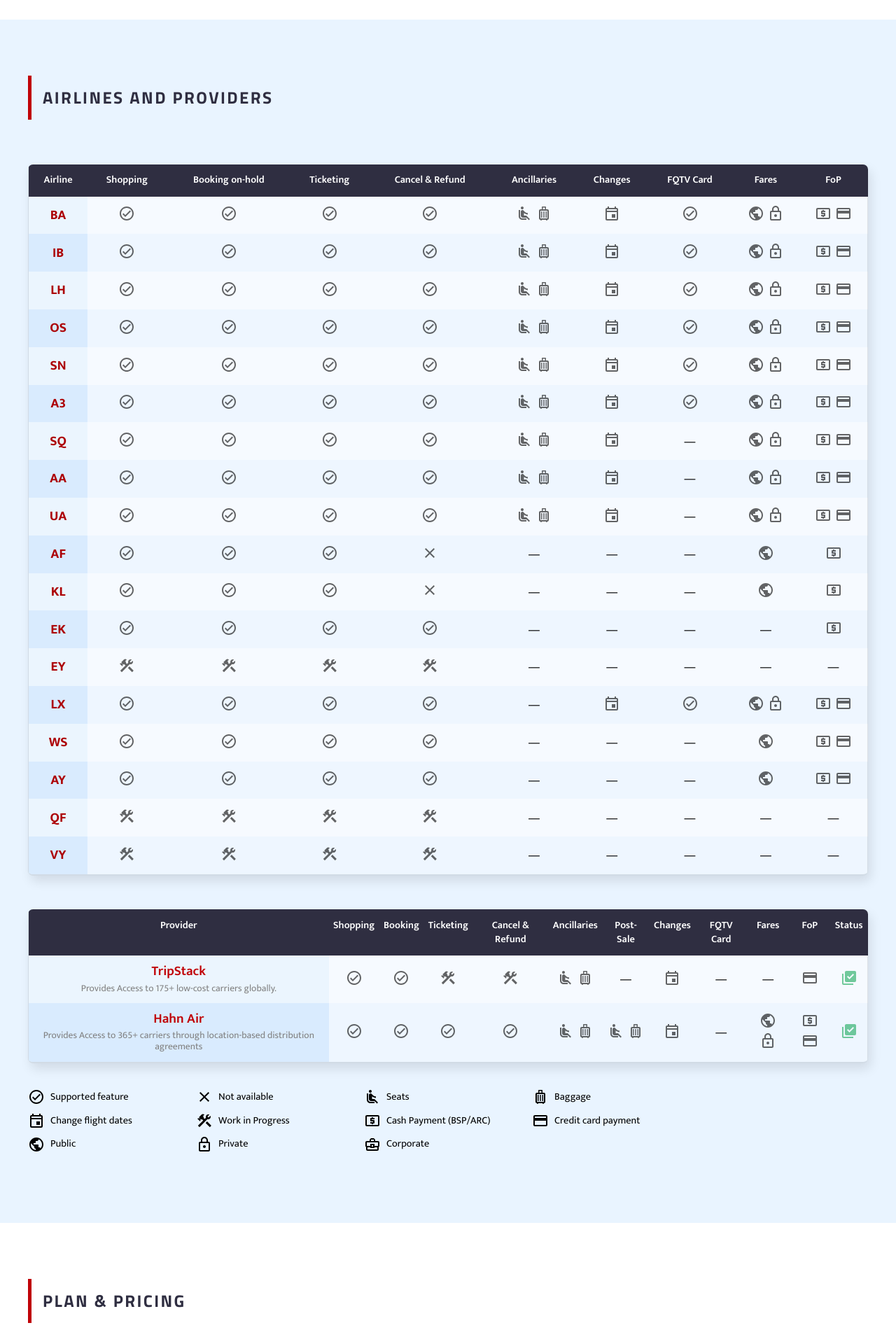
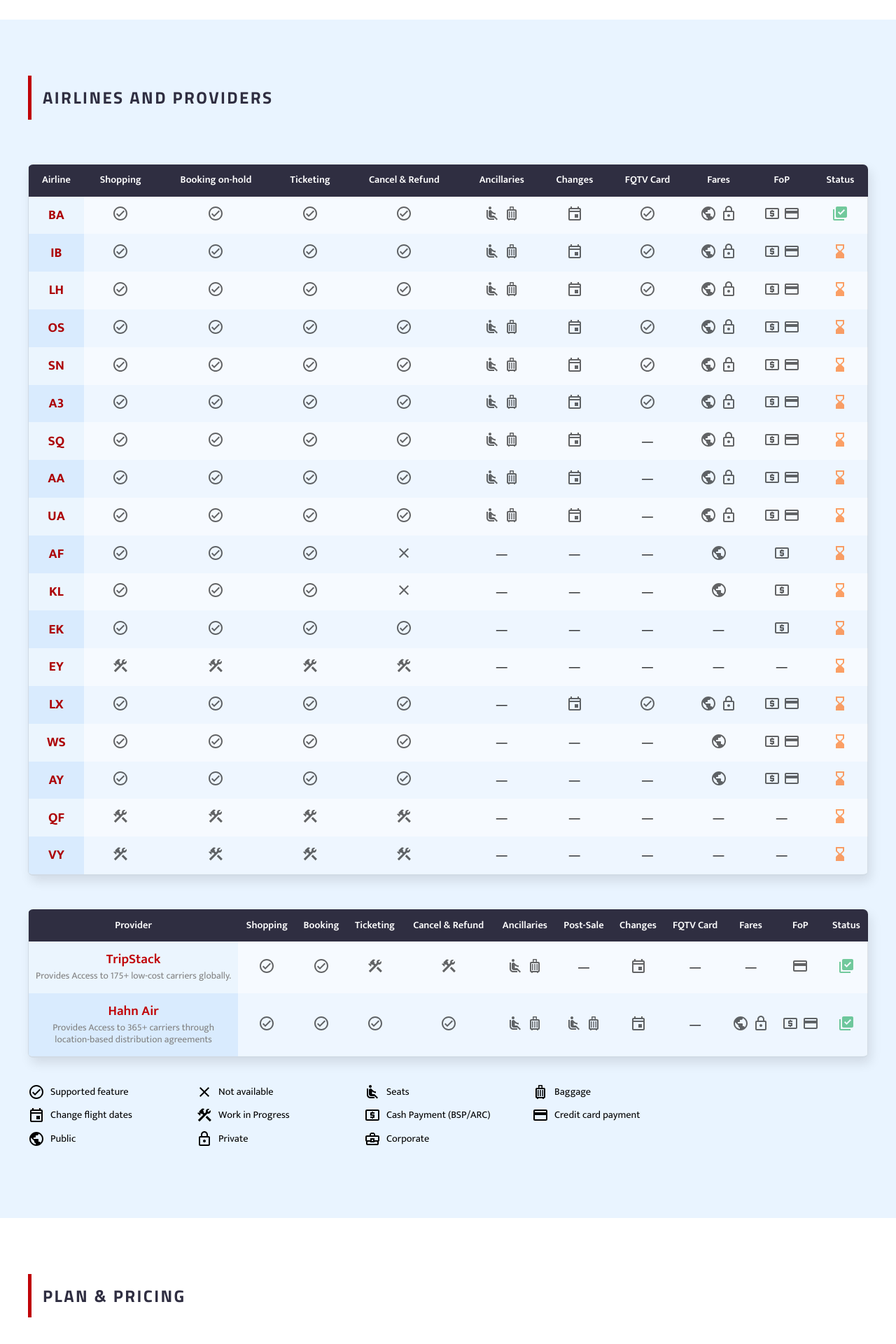
Before and after one commit to tripsimian-labs/bookingpad-web, a Jekyll site: the page built from index.md, in a window 1280 px wide. Shown: the part 2777-4697 px from the top of the page at 70% size. Built offline with Jekyll 4.4.1, drawn with Linux system fonts in a browser that asks for light colours.

Commit message:
Add Status column to Airlines and add to CMS

```diff
--- a/_includes/home_airlines.html
+++ b/_includes/home_airlines.html
@@ -28,6 +28,7 @@
                             <th>FQTV Card</th>
                             <th>Fares</th>
                             <th>FoP</th>
+                            <th>Status</th>
                         </tr>
                     </thead>
                     <tbody>
@@ -314,6 +315,37 @@
                                 —
                                 {% endif %}
                             </td>
+                            <td class="status">
+                                {% if airline.status contains 'Live' %}
+                                <svg width="24" height="24" viewBox="0 0 24 24" fill="none"
+                                    xmlns="http://www.w3.org/2000/svg">
+                                    <path
+                                        d="M20 2H8C6.9 2 6 2.9 6 4V16C6 17.1 6.9 18 8 18H20C21.1 18 22 17.1 22 16V4C22 2.9 21.1 2 20 2ZM12.47 14L9 10.5L10.4 9.09L12.47 11.17L17.6 6L19 7.41L12.47 14V14ZM4 6H2V20C2 21.1 2.9 22 4 22H18V20H4V6Z"
+                                        fill="#19A95B" />
+                                </svg>
+
+                                {% elsif airline.status contains 'Certification' %}
+                                <svg width="24" height="24" viewBox="0 0 24 24" fill="none"
+                                    xmlns="http://www.w3.org/2000/svg">
+                                    <path
+                                        d="M19.5 3.5L18 2L16.5 3.5L15 2L13.5 3.5L12 2L10.5 3.5L9 2L7.5 3.5L6 2V16H3V19C3 20.66 4.34 22 6 22H18C19.66 22 21 20.66 21 19V2L19.5 3.5ZM19 19C19 19.55 18.55 20 18 20C17.45 20 17 19.55 17 19V16H8V5H19V19Z"
+                                        fill="#1E3A60" />
+                                    <path d="M15 7H9V9H15V7Z" fill="#1E3A60" />
+                                    <path d="M18 7H16V9H18V7Z" fill="#1E3A60" />
+                                    <path d="M15 10H9V12H15V10Z" fill="#1E3A60" />
+                                    <path d="M18 10H16V12H18V10Z" fill="#1E3A60" />
+                                </svg>
+
+                                {% else %}
+                                <svg width="24" height="24" viewBox="0 0 24 24" fill="none"
+                                    xmlns="http://www.w3.org/2000/svg">
+                                    <path
+                                        d="M18 22L17.99 16L14 12L17.99 7.99L18 2H6V8L10 12L6 15.99V22H18ZM8 7.5V4H16V7.5L12 11.5L8 7.5Z"
+                                        fill="#FF6300" />
+                                </svg>
+
+                                {% endif %}
+                            </td>
                         </tr>
                         {% endfor %}
                     </tbody>
--- a/_includes/providers_table.html
+++ b/_includes/providers_table.html
@@ -274,14 +274,14 @@
                     {% endif %}
                 </td>
                 <td class="status">
-                    {% if provider.status contains 'live' %}
+                    {% if provider.status contains 'Live' %}
                     <svg width="24" height="24" viewBox="0 0 24 24" fill="none" xmlns="http://www.w3.org/2000/svg">
                         <path
                             d="M20 2H8C6.9 2 6 2.9 6 4V16C6 17.1 6.9 18 8 18H20C21.1 18 22 17.1 22 16V4C22 2.9 21.1 2 20 2ZM12.47 14L9 10.5L10.4 9.09L12.47 11.17L17.6 6L19 7.41L12.47 14V14ZM4 6H2V20C2 21.1 2.9 22 4 22H18V20H4V6Z"
                             fill="#19A95B" />
                     </svg>
 
-                    {% elsif provider.status contains 'cert' %}
+                    {% elsif provider.status contains 'Cert' %}
                     <svg width="24" height="24" viewBox="0 0 24 24" fill="none" xmlns="http://www.w3.org/2000/svg">
                         <path
                             d="M19.5 3.5L18 2L16.5 3.5L15 2L13.5 3.5L12 2L10.5 3.5L9 2L7.5 3.5L6 2V16H3V19C3 20.66 4.34 22 6 22H18C19.66 22 21 20.66 21 19V2L19.5 3.5ZM19 19C19 19.55 18.55 20 18 20C17.45 20 17 19.55 17 19V16H8V5H19V19Z"
--- a/_sass/airlines_providers.scss
+++ b/_sass/airlines_providers.scss
@@ -112,4 +112,11 @@
 
 .tableProviders {
   margin-top: 3rem;
+
+  td {
+    &.provider {
+      width: 25%;
+      padding: 1rem 0.5rem;
+    }
+  }
 }
--- a/admin/config.yml
+++ b/admin/config.yml
@@ -82,6 +82,7 @@
       - { label: "FQTV Card", name: "fqtv", widget: "boolean"  }
       - { label: "Fare Types", name: "fares", widget: "select", multiple: true, options: ["Public", "Private", "Corporate"], hint: "Select all that applies" }
       - { label: "FoP", name: "fop", widget: "select", multiple: true, options: ["Cash", "Credit Card"], hint: "Select all that applies" }
+      - { label: "Status", name: "status", widget: "select", options: ["Live", "Certification", "In Progress"], hint: "Select current status" }
       - { label: "Publish Date", name: "date", widget: "datetime" }
       - { label: "Layout", name: "layout", widget: "hidden", default: "post" }
 
@@ -106,6 +107,7 @@
       - { label: "FQTV Card", name: "fqtv", widget: "boolean"  }
       - { label: "Fare Types", name: "fares", widget: "select", multiple: true, options: ["Public", "Private", "Corporate"], hint: "Select all that applies" }
       - { label: "FoP", name: "fop", widget: "select", multiple: true, options: ["Cash", "Credit Card"], hint: "Select all that applies" }
+      - { label: "Status", name: "status", widget: "select", options: ["Live", "Certification", "In Progress"], hint: "Select current status" }
       - { label: "Publish Date", name: "date", widget: "datetime" }
       - { label: "Layout", name: "layout", widget: "hidden", default: "post" }
 
```
Also changed, not shown: _airlines/british-airways.md (+1 -0 lines), _providers/hahnair.md (+1 -1 lines), _providers/tripstack.md (+1 -1 lines).
